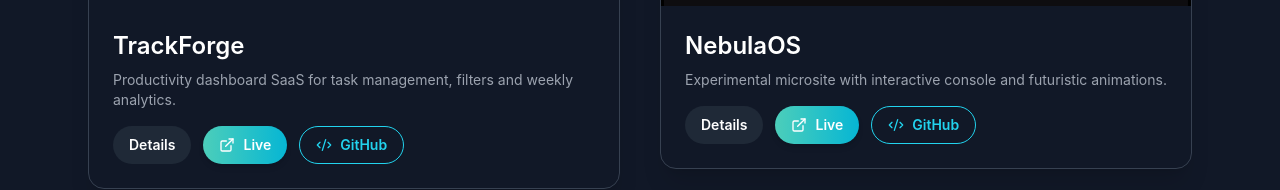
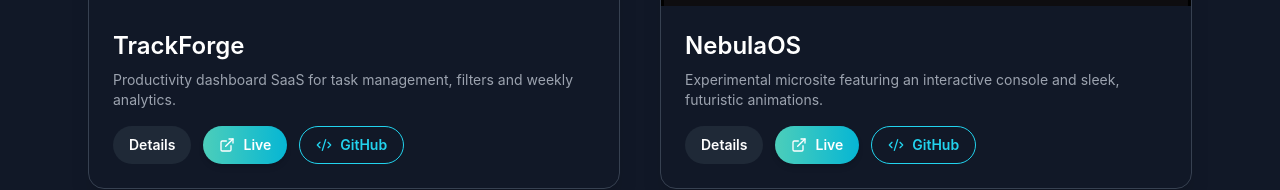
Before and after one commit to quim-romero/portfolio, a React (Vite) app: page /projects in a window 1280 px wide. Shown: the part 507-697 px from the top of the page. Built offline with nearby package versions, Linux system fonts and the light colour scheme; no server answers.

Commit message:
chore(i18n): update site description to be slightly longer

```diff
--- a/src/data/projectDetails.ts
+++ b/src/data/projectDetails.ts
@@ -49,7 +49,7 @@ export const projectDetails: ProjectDetail[] = [
     id: "nebulaos",
     title: "NebulaOS",
     description:
-      "Experimental microsite with interactive console and futuristic animations.",
+      "Experimental microsite featuring an interactive console and sleek, futuristic animations.",
     longDescription:
       "NebulaOS is a conceptual microsite that simulates a futuristic operating system. It combines GSAP and Framer Motion animations, an interactive console, animated modals and modular UI design. Perfect as a demo for creative landings or experimental SaaS presentations.",
     image: {
--- a/src/i18n/en/projectDetails.ts
+++ b/src/i18n/en/projectDetails.ts
@@ -21,7 +21,7 @@ export default {
   nebulaos: {
     title: "NebulaOS",
     description:
-      "Experimental microsite with interactive console and futuristic animations.",
+      "Experimental microsite featuring an interactive console and sleek, futuristic animations.",
     longDescription:
       "NebulaOS is a conceptual microsite that simulates a futuristic operating system. It combines GSAP and Framer Motion animations, an interactive console, animated modals and modular UI design. Perfect as a demo for creative landings or experimental SaaS presentations.",
     highlights: [
--- a/src/i18n/es/projectDetails.ts
+++ b/src/i18n/es/projectDetails.ts
@@ -21,7 +21,7 @@ export default {
   nebulaos: {
     title: "NebulaOS",
     description:
-      "Micrositio experimental con consola interactiva y animaciones futuristas.",
+      "Micrositio experimental con una consola interactiva y animaciones elegantes y futuristas",
     longDescription:
       "NebulaOS es un micrositio conceptual que simula el lanzamiento de un sistema operativo futurista. Combina animaciones avanzadas con GSAP y Framer Motion, una consola interactiva simulada, modales animados y un diseño modular de componentes. Ideal como demo para landings creativas o presentaciones experimentales de SaaS.",
     highlights: [
```
